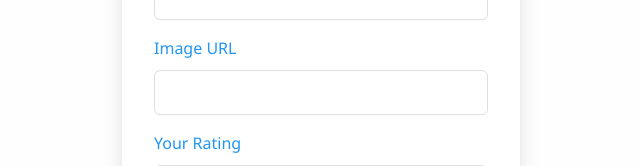
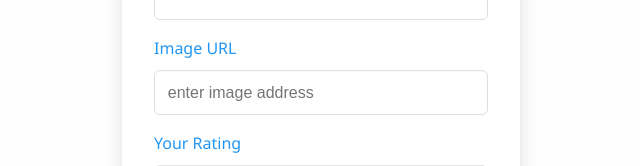
Before and after one commit to nehalskdev/cinema-vault, a plain HTML site: page index.html in a window 1280 px wide. Both pictures are taken after a click on the button "ADD MOVIE". Shown: the part 287-453 px from the top of the page, without its empty margins (319-959 px from the left). Drawn offline with Linux system fonts and the light colour scheme.

Commit message:
added placeholder for user help

```diff
--- a/index.html
+++ b/index.html
@@ -16,7 +16,12 @@
         <label for="title">Movie Title</label>
         <input type="text" name="title" id="title" />
         <label for="image-url">Image URL</label>
-        <input type="text" name="image-url" id="image-url" />
+        <input
+          type="text"
+          name="image-url"
+          id="image-url"
+          placeholder="enter image address"
+        />
         <label for="rating">Your Rating</label>
         <input
           type="number"
```
